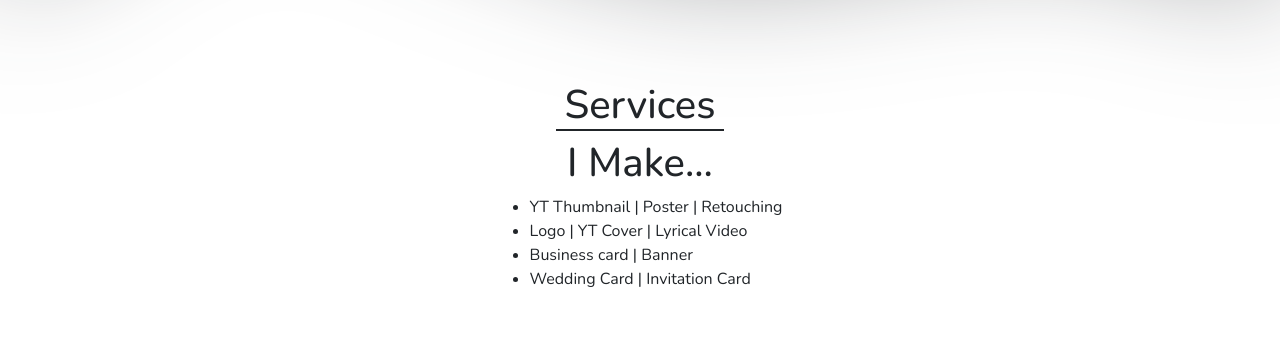
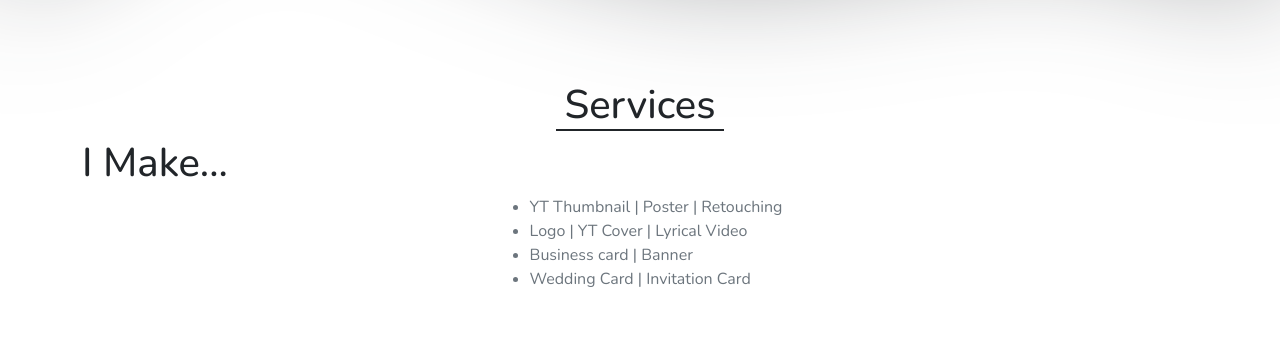
Before and after one commit to mr-saad/mrakediting, a React (Create React App) app: page / in a window 1280 px wide. Shown: the part 1040-1381 px from the top of the page. Built offline with nearby package versions, Linux system fonts and the light colour scheme; no server answers; the HTML template or start-up script is replaced by a standard one; a web font is replaced by a local one.

Commit message:
Update About.js

```diff
--- a/src/About.js
+++ b/src/About.js
@@ -13,8 +13,8 @@ const About = () => {
         className="d-flex align-items-center flex-column"
         style={{ margin: "0rem 0" }}
       >
-        <h1 className="text-start">I Make...</h1>
-        <ul className="text-start">
+        <h1 className="align-self-start">I Make...</h1>
+        <ul className="text-start text-muted">
           <li>YT Thumbnail | Poster | Retouching</li>
           <li>Logo | YT Cover | Lyrical Video</li>
           <li>Business card | Banner</li>
```
